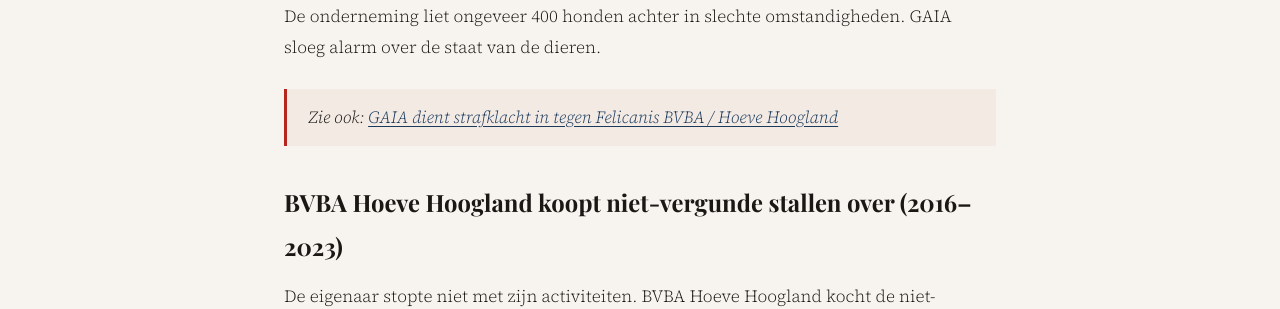
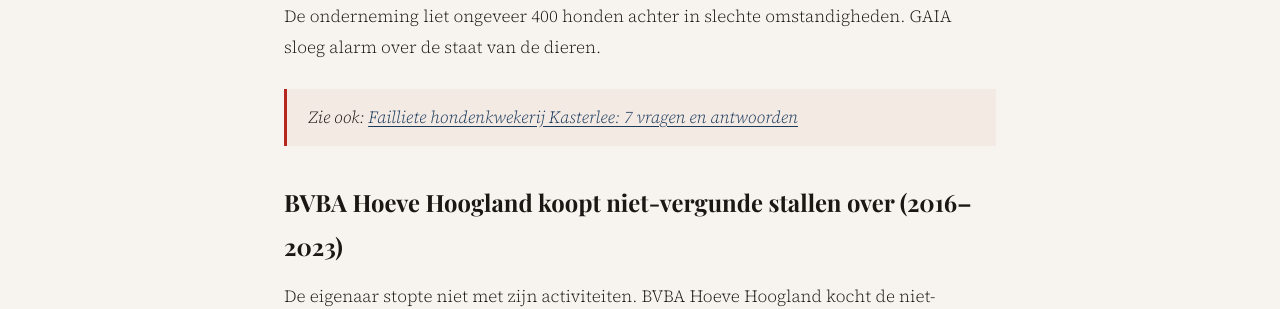
Before and after one commit to quintenluyten2/fokker_site, a Jekyll site: the page built from nl/_posts/2026-05-22-geschiedenis-van-felicanis.md, in a window 1280 px wide. Shown: the part 923-1232 px from the top of the page. Built offline with Jekyll 4.4.1, drawn with Linux system fonts in a browser that asks for light colours; some web fonts are replaced.

Commit message:
Correct stub dates and add Faillissement article
- kempenaars-kennel: 2011-01-01 → 2011-07-22
- gaia-strafklacht: 2017-01-01 → 2022-08-17
- New stub: Failliete hondenkwekerij Kasterlee (GAIA, 7 april 2016)
- Geschiedenis: Zie ook links updated to correct URLs

Co-Authored-By: Claude Sonnet 4.6 <noreply@anthropic.com>

```diff
--- a/nl/_posts/2026-05-22-geschiedenis-van-felicanis.md
+++ b/nl/_posts/2026-05-22-geschiedenis-van-felicanis.md
@@ -11,13 +11,13 @@ Felicanis is een website, eigendom van de onderneming Roedel BV. Deze ondernemin
 
 Al in 2011 werd Kempenaars Kennel in Kasterlee op een hondenforum bestempeld als broodfokker.
 
-> Zie ook: [Kempenaars Kennel wordt op hondenforum als broodfokker beschouwd](/nl/2011/01/01/kempenaars-kennel-broodfokker/)
+> Zie ook: [Kempenaars Kennel wordt op hondenforum als broodfokker beschouwd](/nl/2011/07/22/kempenaars-kennel-broodfokker/)
 
 ## Faillissement Kempenaars Kennel — 400 honden achtergelaten (2016)
 
 Op 24 maart 2016 ging Just Dogs — de onderneming achter Kempenaars Kennel — failliet. De onderneming liet ongeveer 400 honden achter in slechte omstandigheden. GAIA sloeg alarm over de staat van de dieren.
 
-> Zie ook: [GAIA dient strafklacht in tegen Felicanis BVBA / Hoeve Hoogland](/nl/2017/01/01/gaia-strafklacht-felicanis/)
+> Zie ook: [Failliete hondenkwekerij Kasterlee: 7 vragen en antwoorden](/nl/2016/04/07/failliete-hondenkwekerij-kasterlee/)
 
 ## BVBA Hoeve Hoogland koopt niet-vergunde stallen over (2016–2023)
 
@@ -25,7 +25,7 @@ De eigenaar stopte niet met zijn activiteiten. BVBA Hoeve Hoogland kocht de niet
 
 Onder de naam Felicanis werden sindsdien meerdere puppy's met ernstige ziektes verkocht. Volgens GAIA werden de dieren op grote schaal geïmporteerd uit Oost-Europa — onder meer uit Tsjechië, Hongarije en Bulgarije — in dieronvriendelijke omstandigheden, met ziektes en sterfgevallen tot gevolg.
 
-> Zie ook: [GAIA dient strafklacht in tegen Felicanis BVBA / Hoeve Hoogland](/nl/2017/01/01/gaia-strafklacht-felicanis/)
+> Zie ook: [GAIA dient strafklacht in tegen Felicanis BVBA / Hoeve Hoogland](/nl/2022/08/17/gaia-strafklacht-felicanis/)
 
 ## Erkenning ingetrokken — doorstart als Roedel BV (2023–heden)
 
```
Also changed, not shown: nl/_posts/2016-04-07-failliete-hondenkwekerij-kasterlee.md (added, +9 -0 lines), nl/_posts/2011-07-22-kempenaars-kennel-broodfokker.md (renamed from nl/_posts/2011-01-01-kempenaars-kennel-broodfokker.md), nl/_posts/2022-08-17-gaia-strafklacht-felicanis.md (renamed from nl/_posts/2017-01-01-gaia-strafklacht-felicanis.md).
